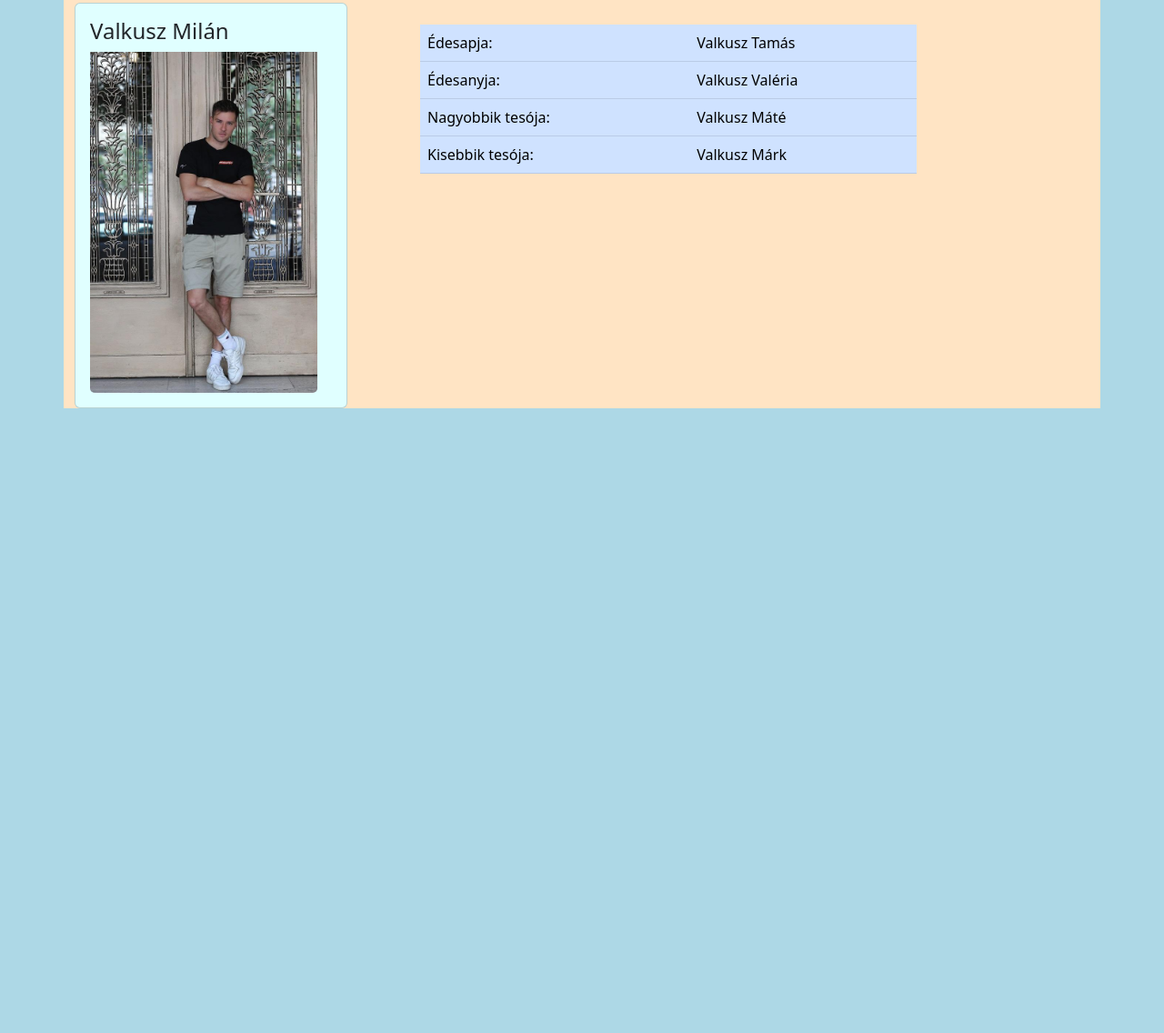
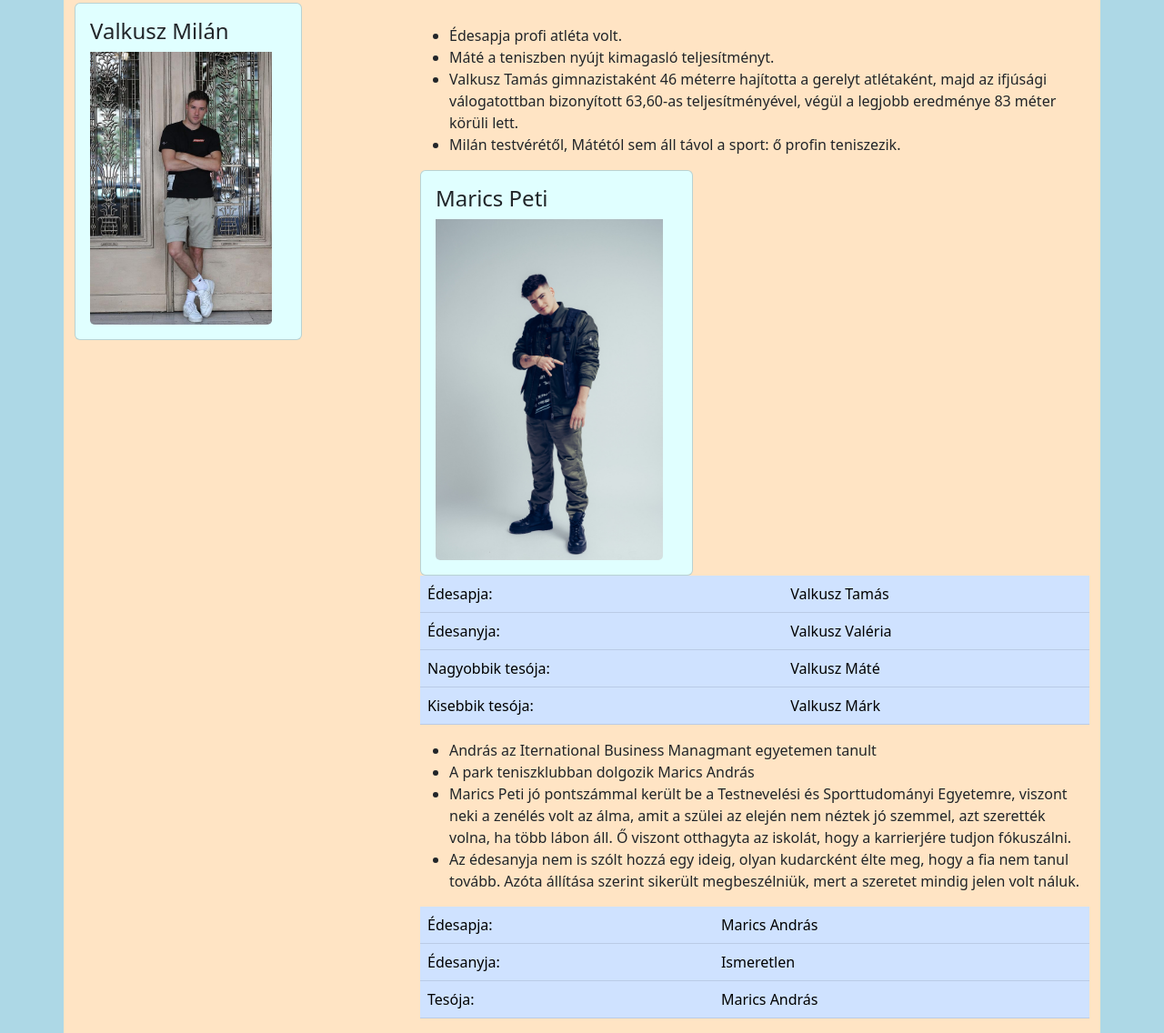
Before and after one commit to csanyproject9d/csapat1, a plain HTML site: page projekt3/vm.csaladjuk.html in a window 1280 px wide. Shown: the part 53-1189 px from the top of the page at 91% size. Before the commit the page ends 800 px from the top, so only its background shows below. Drawn offline with nearby package versions, Linux system fonts and the light colour scheme.

Commit message:
aaaaaaaaaaa

```diff
--- a/projekt3/vm.csaladjuk.html
+++ b/projekt3/vm.csaladjuk.html
@@ -23,19 +23,18 @@
         </div>
       <div class="row">
         <div class="col-4">
-  <div class="card" style="width:300px">
+  <div class="card" style="width:250px">
     <div class="card-body">
         <h4 class="card-title">Valkusz Milán</h4>
 
-    <img class="card-img-bottom" src="v.milán.jpg" alt="" style="width:250px">
+    <img class="card-img-bottom" src="v.milán.jpg" alt="" style="width:200px">
     </div>
 
     </div>
 
         </div>
-        <div class="col-6 mt-4">
+        <div class="col-8 mt-4">
             <table class="table">
-                <tbody>
                 </tr>
                 <tr class="table-primary">
                     <td>Édesapja:</td>
@@ -53,11 +52,50 @@
                     <td>Kisebbik tesója:</td>
                     <td>Valkusz Márk</td>
                 </tr>
-
+                <ul>
+                    <li>Édesapja profi atléta volt.</li>
+                    <li>Máté a teniszben nyújt kimagasló teljesítményt.</li>
+                    <li>Valkusz Tamás gimnazistaként 46 méterre hajította a gerelyt atlétaként, majd az ifjúsági válogatottban bizonyított 63,60-as teljesítményével, végül a legjobb eredménye 83 méter körüli lett.</li>
+                    <li>Milán testvérétől, Mátétól sem áll távol a sport: ő profin teniszezik. </li>
+                </ul>
 
         </div>
       </div>
+      <div class="row">
+        <div class="col-4">
+  <div class="card" style="width:300px">
+    <div class="card-body">
+        <h4 class="card-title">Marics Peti</h4>
 
+    <img class="card-img-bottom" src="m.peti.jpg" alt="" style="width:250px">
+    </div>
+
+    </div>
+
+        </div>
+        <div class="col-8 mt-4">
+            <table class="table">
+                </tr>
+                <tr class="table-primary">
+                    <td>Édesapja:</td>
+                    <td>Marics András</td>
+                </tr>
+                <tr class="table-primary">
+                    <td>Édesanyja:</td>
+                    <td>Ismeretlen</td>
+                </tr>
+                <tr class="table-primary">
+                    <td>Tesója:</td>
+                    <td>Marics András</td>
+                </tr>
+                <ul>
+                    <li>András az Iternational Business Managmant egyetemen tanult</li>
+                    <li>A park teniszklubban dolgozik Marics András</li>
+                    <li>Marics Peti jó pontszámmal került be a Testnevelési és Sporttudományi Egyetemre, viszont neki a zenélés volt az álma, amit a szülei az elején nem néztek jó szemmel, azt szerették volna, ha több lábon áll. Ő viszont otthagyta az iskolát, hogy a karrierjére tudjon fókuszálni.</li>
+                    <li>Az édesanyja nem is szólt hozzá egy ideig, olyan kudarcként élte meg, hogy a fia nem tanul tovább. Azóta állítása szerint sikerült megbeszélniük, mert a szeretet mindig jelen volt náluk.</li>
+                </ul>
+      </div>
+     </div>
     </div>
 
 </body>
```
Also changed, not shown: projekt3/m.peti.jpg (added).
